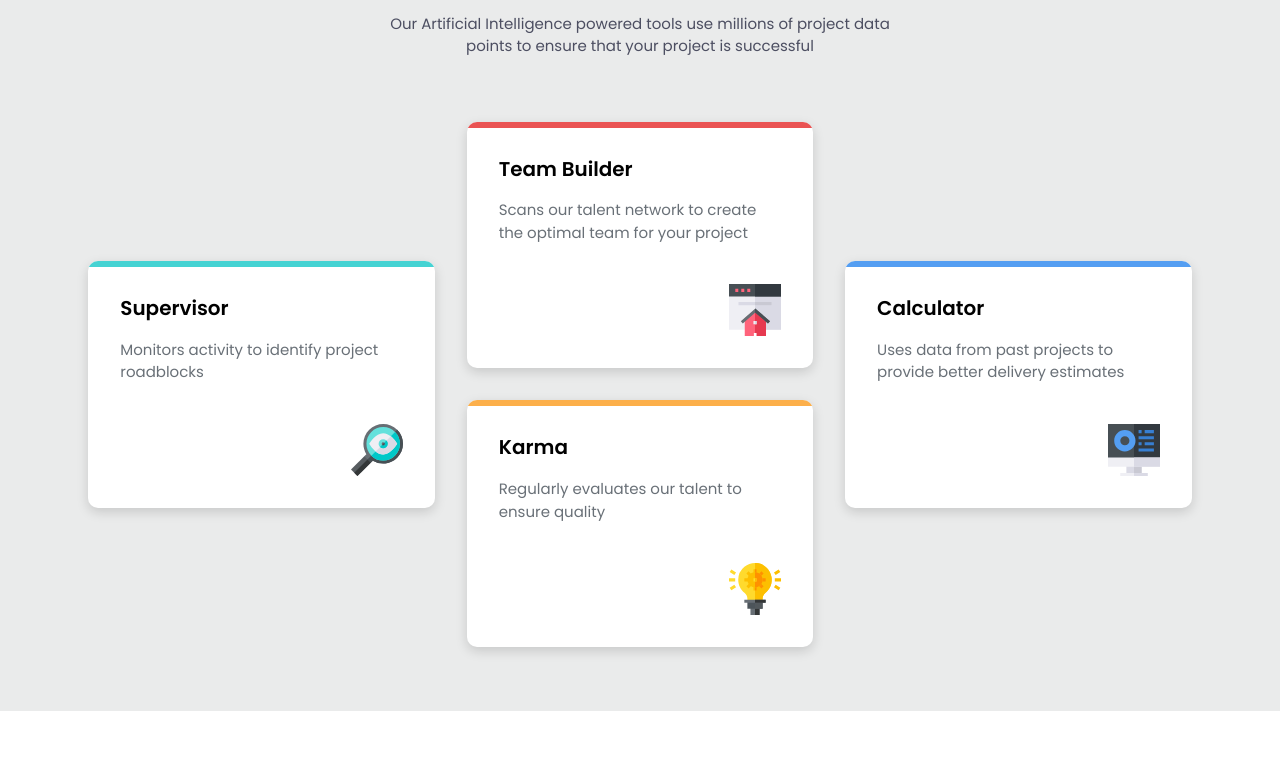
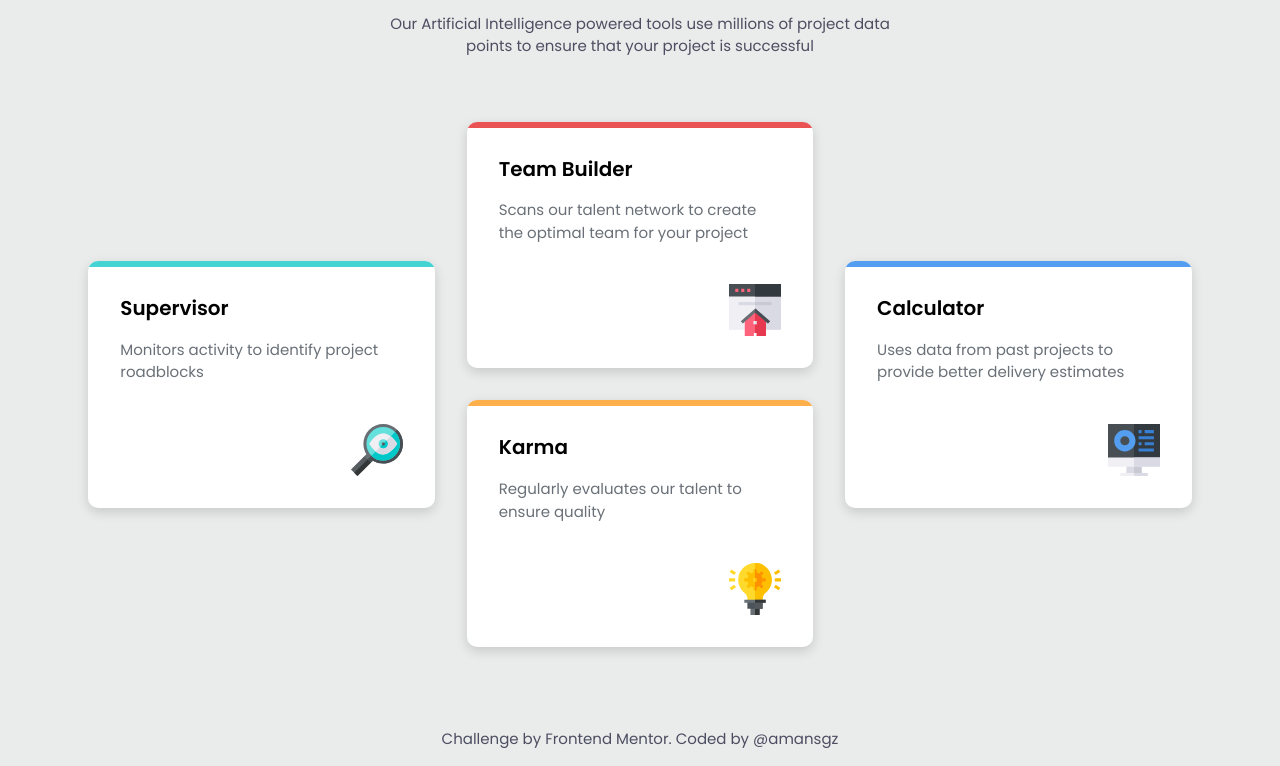
Before and after one commit to amansgz/building-responsive-layouts, a plain HTML site: page four-card-feature-section/index.html in a window 1280 px wide. Shown: the part 145-911 px from the top of the page. Before the commit the page ends 856 px from the top, so only its background shows below. Drawn offline with Linux system fonts and the light colour scheme.

Commit message:
feat: four card feature section - add footer
- add semantic html structure footer with attribution
- style footer
- add hover states and reduced motion footer links

```diff
--- a/four-card-feature-section/css/styles.css
+++ b/four-card-feature-section/css/styles.css
@@ -5,9 +5,11 @@
 * GLOBAL-STYLES
 * FEATURES-HEADER-TYPOGRAPHY
 * FEATURE-CARD
+* ATTRIBUTION
 * LAYOUT
 * MEDIA QUERIES
-*/
+*
+**/
 
 /*--------------------------*\
   #RESET
@@ -149,6 +151,33 @@ html {
   margin-block-start: var(--spacing-md);
 }
 
+/*--------------------------*\
+  #ATTRIBUTION
+\*--------------------------*/
+
+.attribution {
+  font-size: var(--fs-sm);
+  font-weight: var(--fw-regular);
+  color: var(--grey-500);
+}
+
+.attribution__link {
+  text-decoration: none;
+  color: var(--grey-500);
+  transition: color 0.2s ease;
+}
+
+.attribution__link:hover,
+.attribution__link:focus-visible {
+  color: var(--blue);
+}
+
+@media (prefers-reduced-motion: reduce) {
+  .attribution__link {
+    transition-duration: 0.01ms;
+  }
+}
+
 /*---------------------------*\
   #LAYOUT
 \*---------------------------*/
@@ -178,6 +207,13 @@ html {
   place-items: center;
   gap: var(--spacing-lg);
   padding-block: var(--spacing-lg);
+}
+
+.footer {
+  padding: var(--spacing-sm);
+
+  text-align: center;
+  background-color: var(--grey-50);
 }
 
 /*---------------------------*\
--- a/four-card-feature-section/index.html
+++ b/four-card-feature-section/index.html
@@ -98,6 +98,22 @@
     </main>
 
 
+
+
+
+    <footer class="footer">
+
+        <small class="attribution">
+            Challenge by <a class="attribution__link" href="https://www.frontendmentor.io?ref=challenge" target="_blank"
+                rel="noopener noreferrer">Frontend Mentor</a>.
+
+            Coded by
+            <a class="attribution__link" href="https://github.com/amansgz" target="_blank" rel="noopener noreferrer">
+                @amansgz</a>
+        </small>
+
+    </footer>
+
 </body>
 
 </html>
```
